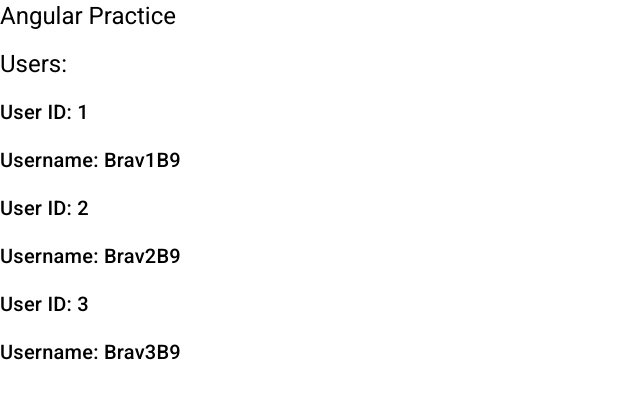
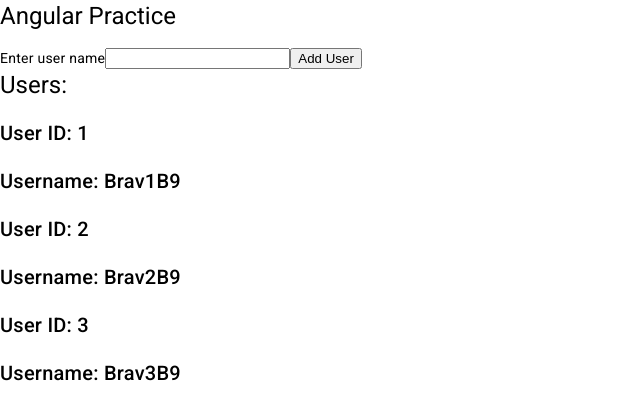
Before and after one commit to Bravo1B9/angular-practice, an Angular app in the folder basics/: page / in a window 1280 px wide. Shown: the top 420 px of the page, without its empty margins (0-640 px from the left). Built offline with nearby package versions, Linux system fonts and the light colour scheme.

Commit message:
Initial creat user functionality

```diff
--- a/basics/src/app/app.component.html
+++ b/basics/src/app/app.component.html
@@ -1,2 +1,3 @@
 <h1>Angular Practice</h1>
+<app-create-user></app-create-user>
 <app-users></app-users>
--- a/basics/src/app/app.module.ts
+++ b/basics/src/app/app.module.ts
@@ -4,13 +4,17 @@ import { BrowserModule } from '@angular/platform-browser';
 import { AppComponent } from './app.component';
 import { BrowserAnimationsModule } from '@angular/platform-browser/animations';
 import { UsersComponent } from './users/users.component';
+import { CreateUserComponent } from './create-user/create-user.component';
+import { FormsModule } from '@angular/forms';
 
 @NgModule({
   declarations: [
     AppComponent,
     UsersComponent,
+    CreateUserComponent,
   ],
   imports: [
+    FormsModule,
     BrowserModule,
     BrowserAnimationsModule
   ],
--- /dev/null
+++ b/basics/src/app/create-user/create-user.component.html
@@ -0,0 +1,3 @@
+<label for="userName">Enter user name</label>
+<input type="text" [(ngModel)]="enteredUsername">
+<button (click)="onAddUser()">Add User</button>
--- /dev/null
+++ b/basics/src/app/create-user/create-user.component.ts
@@ -0,0 +1,15 @@
+import { Component } from "@angular/core";
+
+@Component({
+  selector: 'app-create-user',
+  templateUrl: './create-user.component.html'
+})
+export class CreateUserComponent {
+
+  enteredUsername = '';
+
+  onAddUser() {
+    console.log(`User ${this.enteredUsername} added.`);
+  }
+
+}
```
